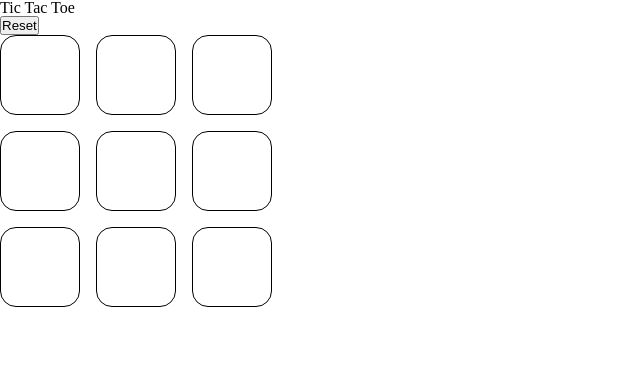
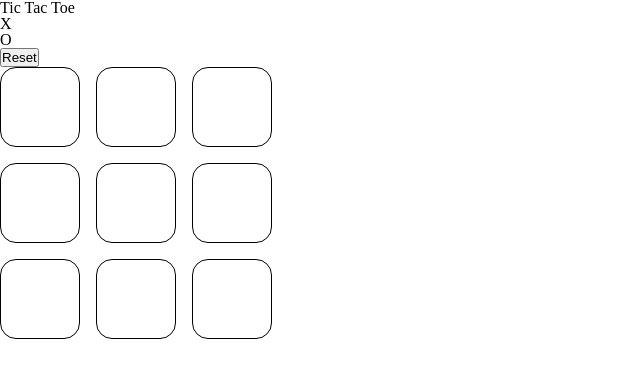
Before and after one commit to thpham1997/Tic_Tac_Toe, a website: page index.html in a window 1280 px wide. Shown: the whole page, without its empty margins (0-640 px from the left). Drawn offline with Linux system fonts and the light colour scheme.

Commit message:
Added content for choices

```diff
--- a/index.html
+++ b/index.html
@@ -13,8 +13,8 @@
   <main>
     <div class="control-panel">
       <div class="control-panel__choices">
-        <div class="control-panel__choices__x"></div>
-        <div class="control-panel__choices__o"></div>
+        <div class="control-panel__choices__x">X</div>
+        <div class="control-panel__choices__o">O</div>
       </div>
       <div class="control-panel__score">
         <div class="control-panel__score__player"></div>
```
